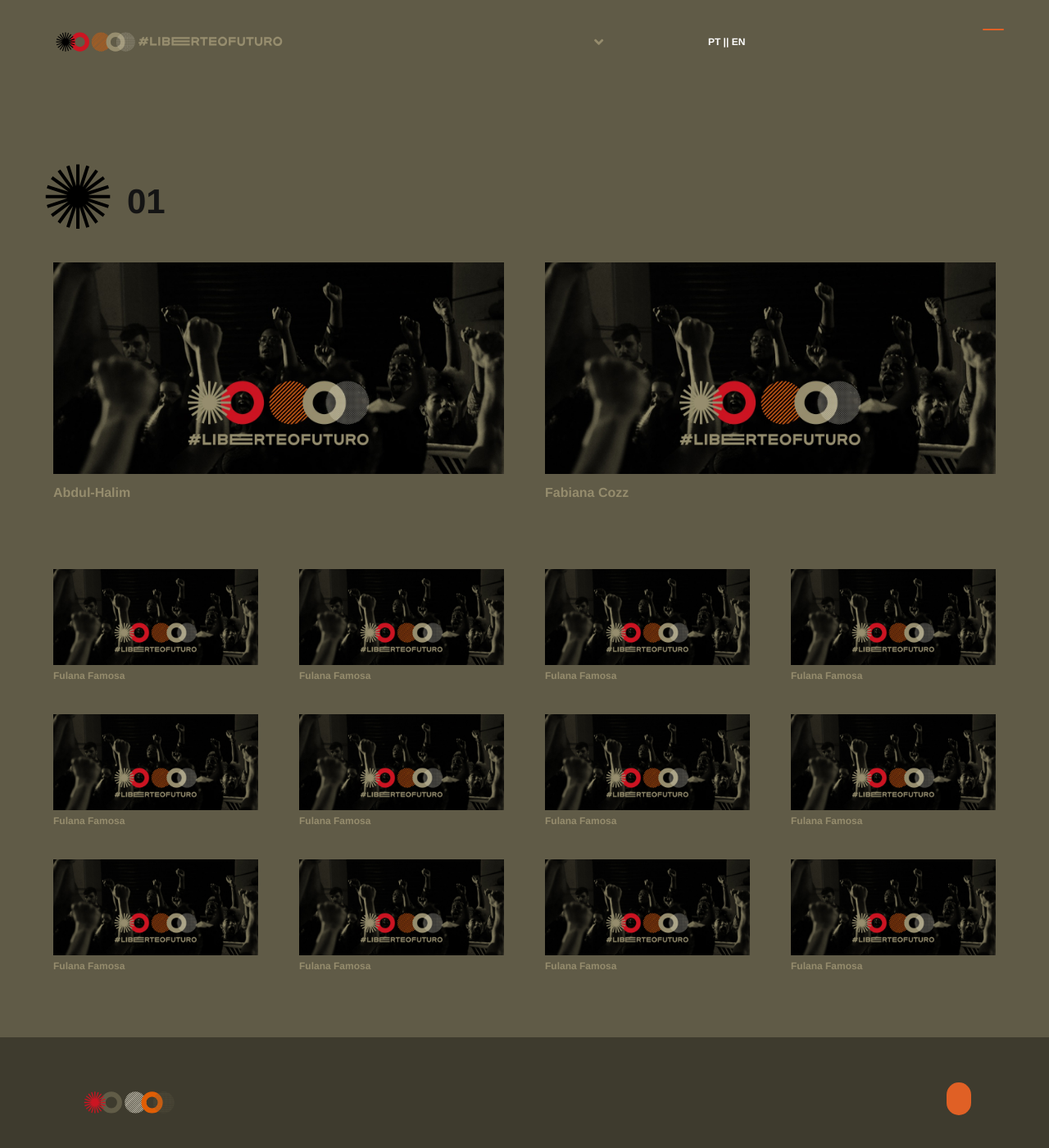
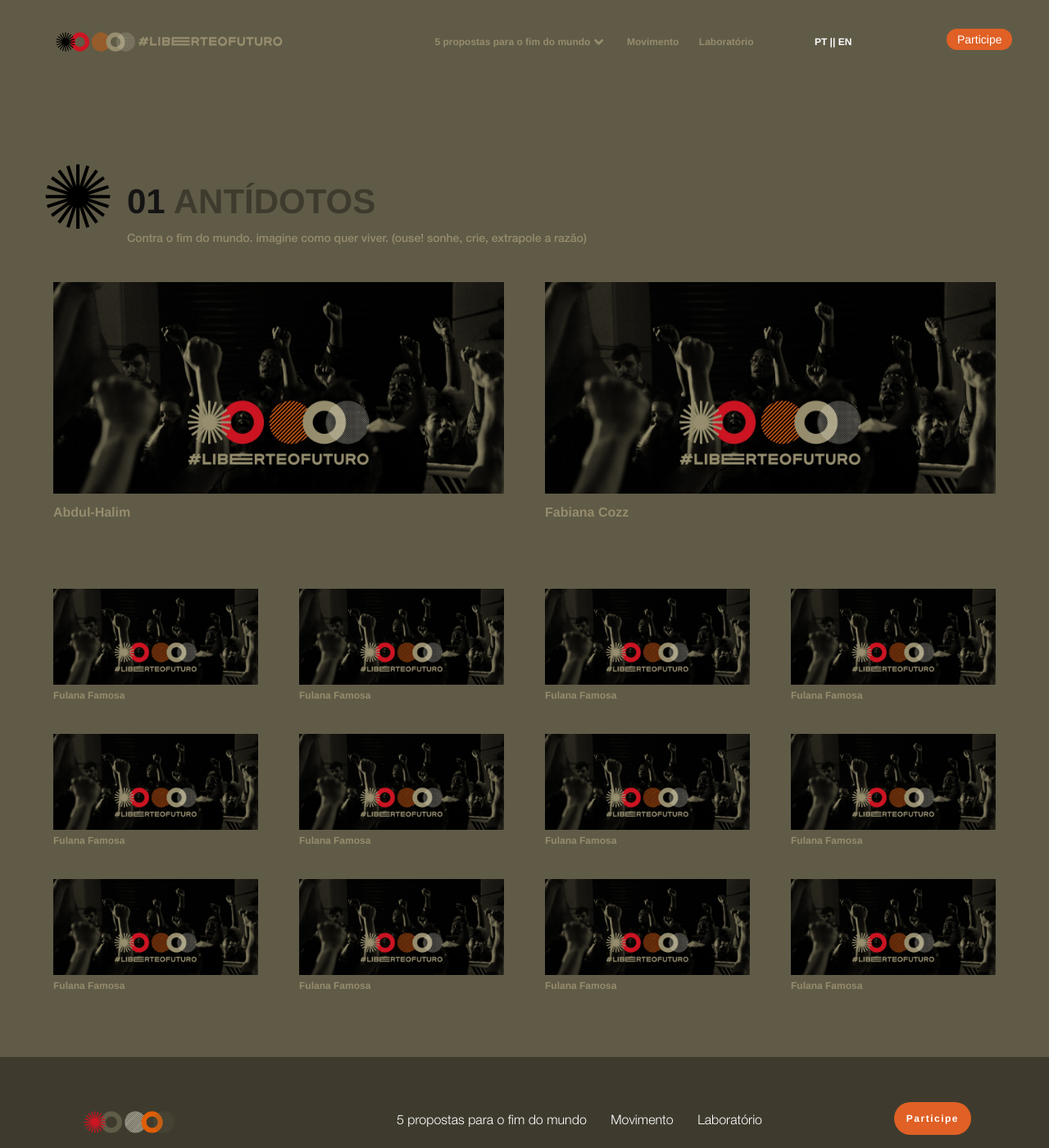
Before and after one commit to associacaosilo/liberteofuturo-site, a Jekyll site: the page built from _pages/antidotos.md, in a window 1280 px wide and 1400 px high. Shown: the whole window at 82% size. Built offline with Jekyll 4.4.1, drawn with Linux system fonts in a browser that asks for light colours; nearby versions of some CDN libraries.

Commit message:
Update antidotos.md

```diff
--- a/_pages/antidotos.md
+++ b/_pages/antidotos.md
@@ -1,4 +1,35 @@
 ---
 layout: proposta
 permalink: '/antidotos.html'
+
+linkPT: antidotos.html
+linkEN: antidotos-en.html
+
+menu5propostas: 5 propostas para o fim do mundo
+menuMovimento: Movimento
+menuLaboratorio: Laboratório
+menuParticipe: Participe
+
+menuSubtitulo1: Imagine como quer viver
+menuSubtitulo2: Para que seja mais do que votar a cada eleição
+menuSubtitulo3: Para eliminar as práticas de consumo
+menuSubtitulo4: Para garantir a continuidade da vida
+menuSubtitulo5: Defina a melhor ação de desobediência civil
+
+categoria1: Antídotos
+categoria2: Democracia
+categoria3: Consumo
+categoria4: Clima
+categoria5: Inssureição
+
+categoria1Link: antidotos.html
+categoria2Link: democracia.html
+categoria3Link: consumo.html
+categoria4Link: clima.html
+categoria5Link: insurreicao.html
+
+
+titulo: Antídotos
+subtitulo: Contra o fim do mundo. imagine como quer viver. (ouse! sonhe, crie, extrapole a razão)
+
 ---
```
